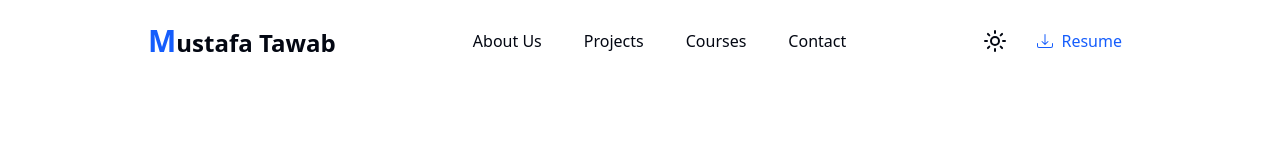
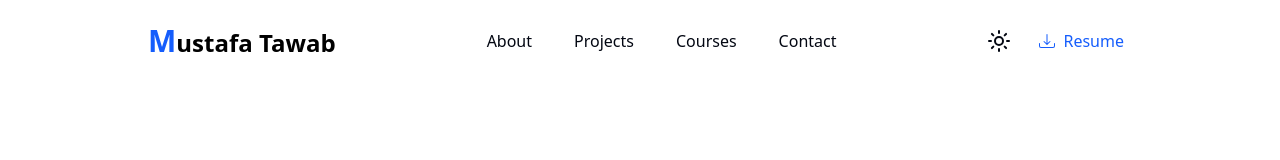
Before and after one commit to mustafatawab/portfolio, a Next.js app: page / in a window 1280 px wide. Shown: the top 160 px of the page. Built offline with nearby package versions, Linux system fonts and the light colour scheme.

Commit message:
some design issues fixed

```diff
--- a/src/views/about.jsx
+++ b/src/views/about.jsx
@@ -6,7 +6,7 @@ const AboutSection = () => {
   return (
     <section id="#about" className="py-20 bg-[#f1f5f9] dark:bg-slate-900 ">
       <div className="p-5 w-full md:w-4/5  mx-auto flex flex-wrap lg:flex-nowrap gap-32 justify-center items-start">
-        <div className="card  ">
+        <div className="card  hidden md:block">
           <Image src={me} width={""} height={""} className="" />
         </div>
 
--- a/src/views/navbar.jsx
+++ b/src/views/navbar.jsx
@@ -15,11 +15,12 @@ const Navbar = () => {
   const toggleTheme = () => {
     document.documentElement.classList.toggle("dark");
     setDark(!dark);
+    localStorage.setItem("dark" , dark)
   };
 
 
   const links = [
-    { label: "About Us", url: "/#about" },
+    { label: "About", url: "/#about" },
     { label: "Projects", url: "/projects" },
     { label: "Courses", url: "/courses" },
     { label: "Contact", url: "/#contact" },
@@ -49,7 +50,7 @@ const Navbar = () => {
         } rounded-b-xl sticky top-0 z-50 transition-all duration-300`}
     >
       <nav className="flex items-center justify-between p-5 w-full md:w-4/5  mx-auto">
-        <Link href='/' className="text-2xl font-semibold">
+        <Link href='/' className="text-2xl font-semibold text-black dark:text-white">
           <span className="text-blue-600 font-bold text-3xl">M</span>ustafa
           Tawab
         </Link>
@@ -69,7 +70,7 @@ const Navbar = () => {
           <div className="cursor-pointer" onClick={toggleTheme}>
             {dark ? <Moon /> : <Sun />}
           </div>
-          <Link target="_blank" href={'https://docs.google.com/document/d/1hFqLu_I3RAWGwAgBD5rlCzXeCb2znjKzLJGglznKfaU/edit?usp=sharing'} className="flex items-center gap-2 border-2 border-white   text-blue-600 py-1 px-2 rounded-lg"><BsDownload />   Resume</Link>
+          <Link target="_blank" href={'https://docs.google.com/document/d/1hFqLu_I3RAWGwAgBD5rlCzXeCb2znjKzLJGglznKfaU/edit?usp=sharing'} className="flex items-center gap-2    text-blue-600 py-1 px-2 rounded-lg"><BsDownload />   Resume</Link>
           <div className="block md:hidden" onClick={() => setToggle(!toggle)}>
             <Menu />
           </div>
@@ -77,7 +78,7 @@ const Navbar = () => {
       </nav>
 
       {toggle && (
-        <div className="block md:hidden transition delay-150 duration-300 ease-in-out">
+        <div className="block md:hidden transition delay-150 duration-300 ease-in-out text-black dark:text-white">
           {links.map((link, i) => (
             <a
               className="block py-2 px-5 border-0   hover:text-blue-600 hover:border hover:border-blue-600 duration-30"
```
